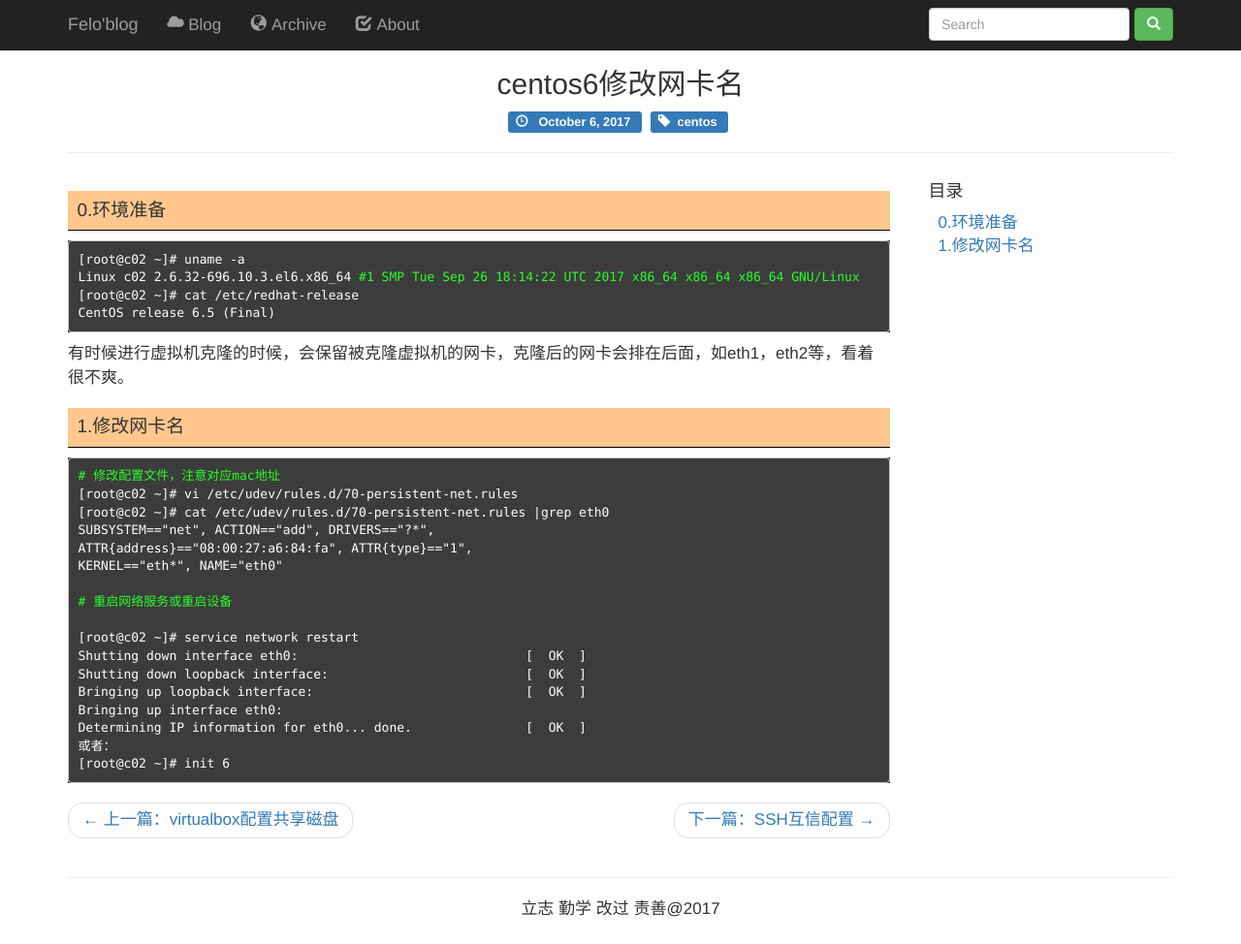
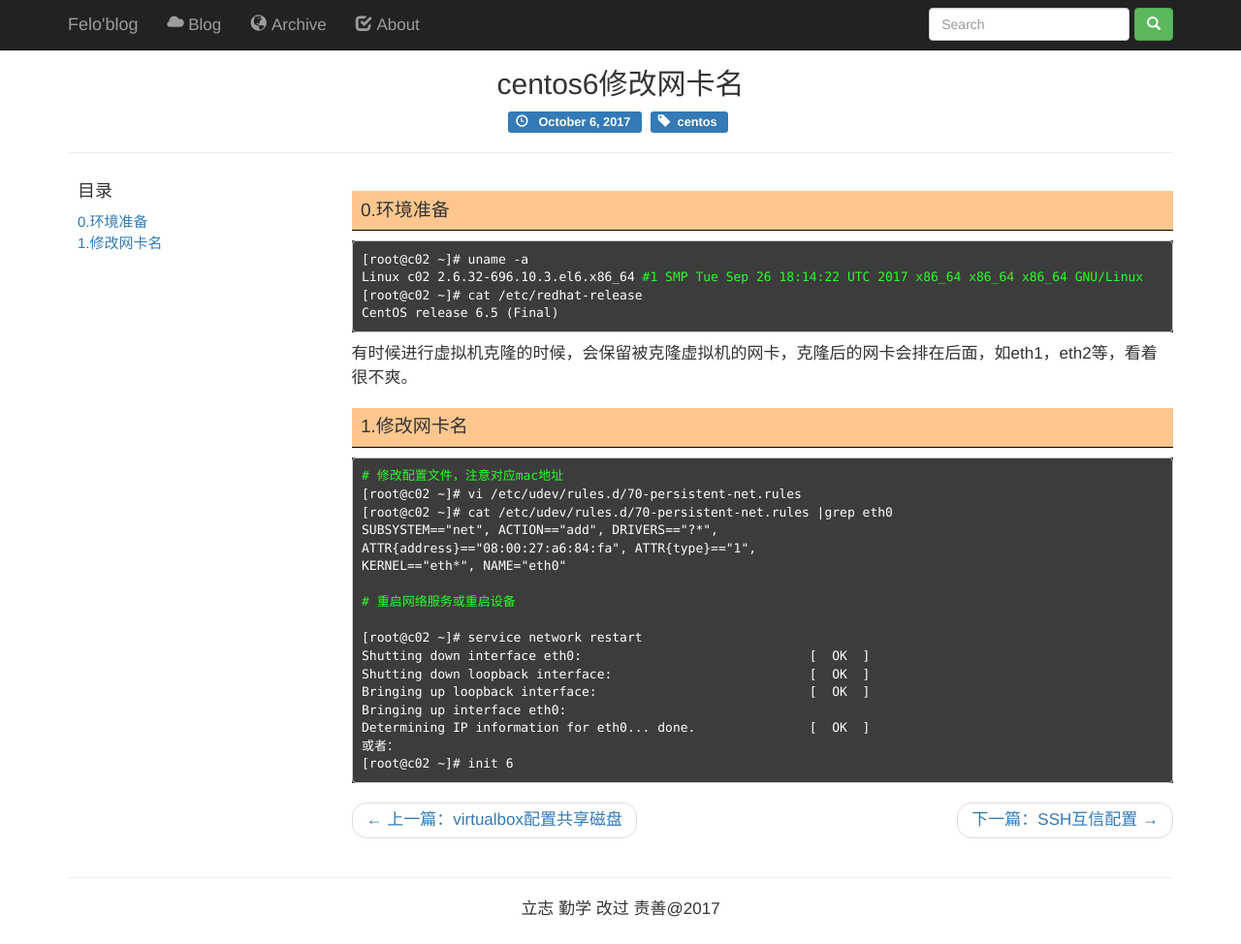
Before and after one commit to yangfeiffei/yangfeiffei.github.io, a Jekyll site: the page built from _posts/2017-10-06-centos6-修改网卡名.md, in a window 1280 px wide and 974 px high. Shown: the whole window at 97% size. Built offline with Jekyll 4.4.1, drawn with Linux system fonts in a browser that asks for light colours.

Commit message:
css modify

```diff
--- a/_includes/post_menu.html
+++ b/_includes/post_menu.html
@@ -4,13 +4,20 @@
 
 <div class="menu" style="
 padding-left: 10px;
+font-size: 15px;
+
+
 /*position: fixed;*/
-height: 500px;
-max-width: 256px;">
+/*height: 500px;*/
+/*max-width: 256px;*/
 
-	<div id="menu-content" class="menu-content" style="height: 100%;">
-	<!--overflow: auto;-->
-		<h4>目录</h4>
+/*border-right: solid 1px gainsboro;*/
+">
+
+	<div id="menu-content" class="menu-content" style="height: 100%;
+	/*overflow: auto;*/
+	">
+		<h4 class="">目录</h4>
 	</div>
 	<!--<div class="back-to-up">-->
 		<!--<a class="btn btn-default" href="#page-top" style="">-->
--- a/_layouts/post.html
+++ b/_layouts/post.html
@@ -5,14 +5,15 @@ layout: default
 {% include post_head.html %}
 
 <div class="row">
+    <div class="col-md-3">
+    <!--{% include post_data.html%}-->
+        {% include post_menu.html%}
+    </div>
     <div class="col-md-9">
         <div class="post">
         {{ content }}
         </div>
         {% include post_footer.html %}
     </div>
-    <div class="col-md-3">
-        <!--{% include post_data.html%}-->
-        {% include post_menu.html%}
-    </div>
+
 </div>
--- a/custom/js/main.js
+++ b/custom/js/main.js
@@ -1,5 +1,5 @@
 $(function(){
-    var padding=[10,20,30,40,50];
+    var padding=[0,10,20,30,40];
     $('.post').find('h1,h2,h3,h4,h5').each(function(){
         // $('<a name="c'+index+'"></a>').insertBefore($(this));
         var headerText=$(this).text();
--- a/scripts/wc.py
+++ b/scripts/wc.py
@@ -23,8 +23,7 @@ for f in file_list:
     wl_space_split = " ".join(wordlist_after_jieba)
     wc += wl_space_split
 
-my_wordcloud=WordCloud().generate(wl_space_split)
-
-plt.imshow(my_wordcloud)
+my_wordcloud = WordCloud(background_color="black",width=600, height=419, margin=-2).generate(wl_space_split)
+plt.imshow(my_wordcloud, interpolation='bilinear')
 plt.axis("off")
 plt.savefig('/Users/yangfeilong/GitHub/yangfeiffei.github.io/images/wordcloud.png', dpi=400, bbox_inches='tight')
```
Also changed, not shown: images/wordcloud.png.
